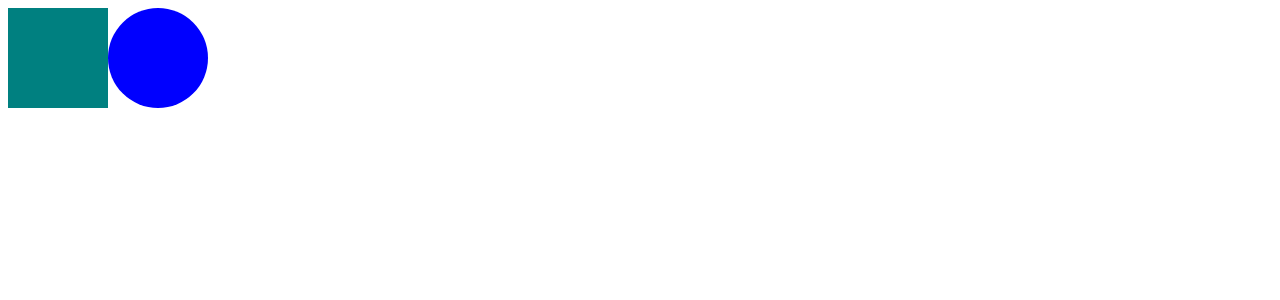
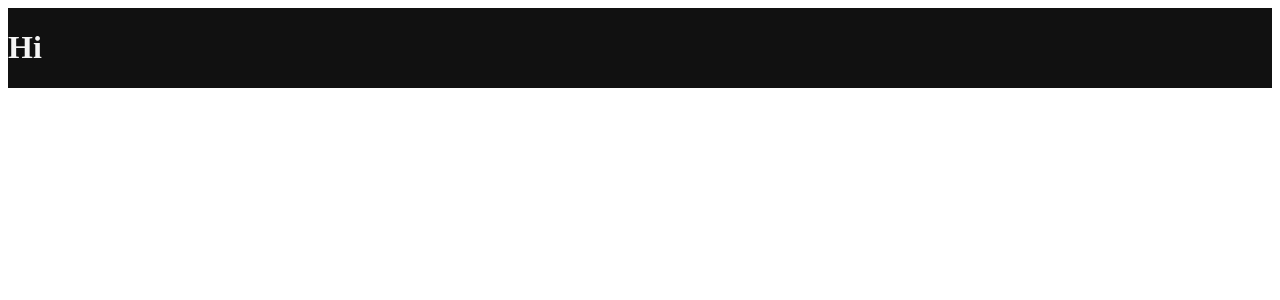
Before and after one commit to Bizeun/React_AppClone, a React (Create React App) app in the folder react_appclone/: page / in a window 1280 px wide. Shown: the top 300 px of the page. Built offline with nearby package versions, Linux system fonts and the light colour scheme.

Commit message:
Finishing basic functions of styled-components

```diff
--- a/react_appclone/src/App.js
+++ b/react_appclone/src/App.js
@@ -1,24 +1,19 @@
-import styled from "styled-components";
+import styled, { keyframes } from "styled-components";
 
-const Father = styled.div`
-  display: flex;
-`;
-const Box = styled.div`
-  background-color: ${(props) => props.bgColor};
-  width: 100px;
-  height: 100px;
+const Title = styled.h1`
+  color: ${(props) => props.theme.textColor};
 `;
 
-const Circle = styled(Box)`
-border-radius: 50px;`;
-
+const Wrapper = styled.div`
+  display: flex;
+  background-color: ${(props) => props.theme.backgroundColor};
+`;
 
 function App() {
   return (
-  <Father>
-    <Box bgColor="teal"/>
-    <Circle bgColor="blue"/>
-  </Father>
+    <Wrapper>
+      <Title>Hi</Title>
+    </Wrapper>
   );
 }
 
--- a/react_appclone/src/index.js
+++ b/react_appclone/src/index.js
@@ -1,11 +1,23 @@
-import React from 'react';
-import ReactDOM from 'react-dom/client';
-import App from './App';
+import React from "react";
+import ReactDOM from "react-dom";
+import { ThemeProvider } from "styled-components";
+import App from "./App";
 
+const darkTheme = {
+  textColor: "whitesmoke",
+  backgroundColor: "#111",
+};
 
-const root = ReactDOM.createRoot(document.getElementById('root'));
+const lightTheme = {
+  textColor: "#111",
+  backgroundColor: "whitesmoke",
+};
+
+const root = ReactDOM.createRoot(document.getElementById("root"));
 root.render(
   <React.StrictMode>
-    <App />
+    <ThemeProvider theme={darkTheme}>
+      <App />
+    </ThemeProvider>
   </React.StrictMode>
 );
```
